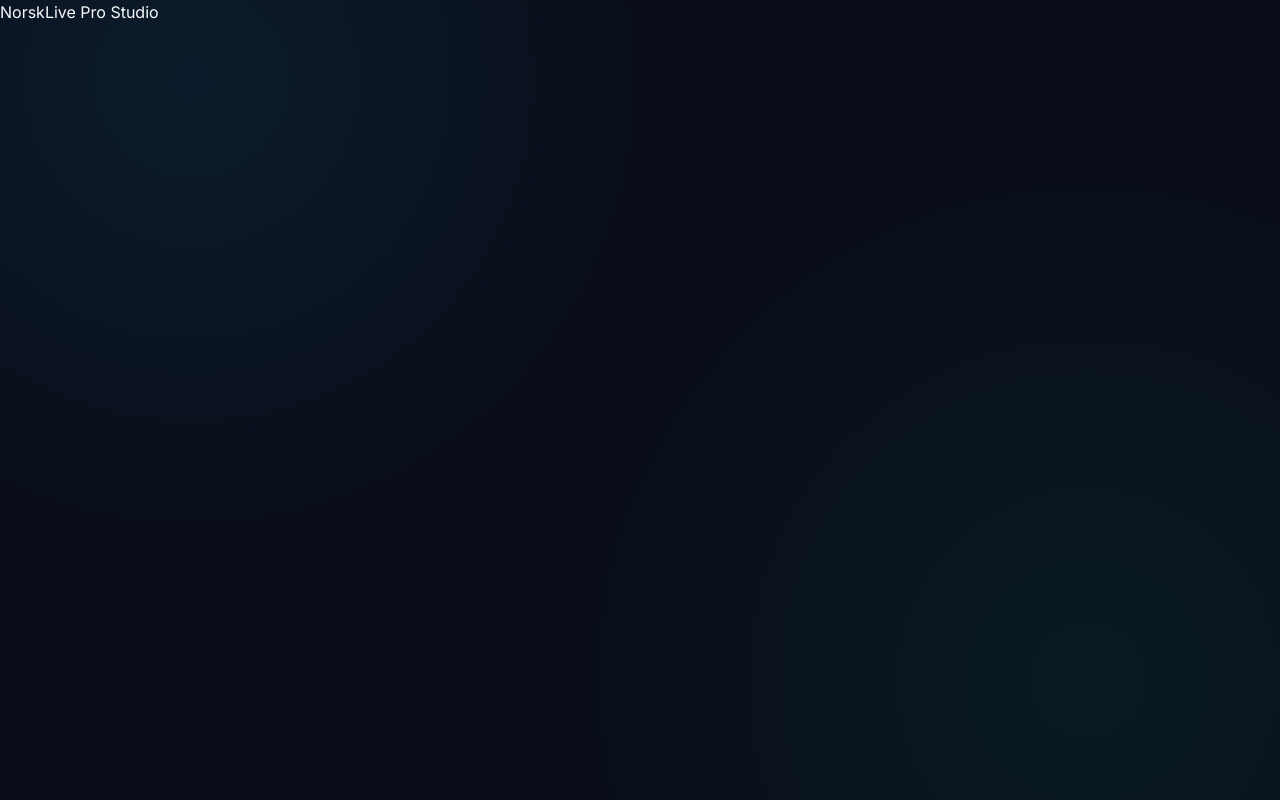
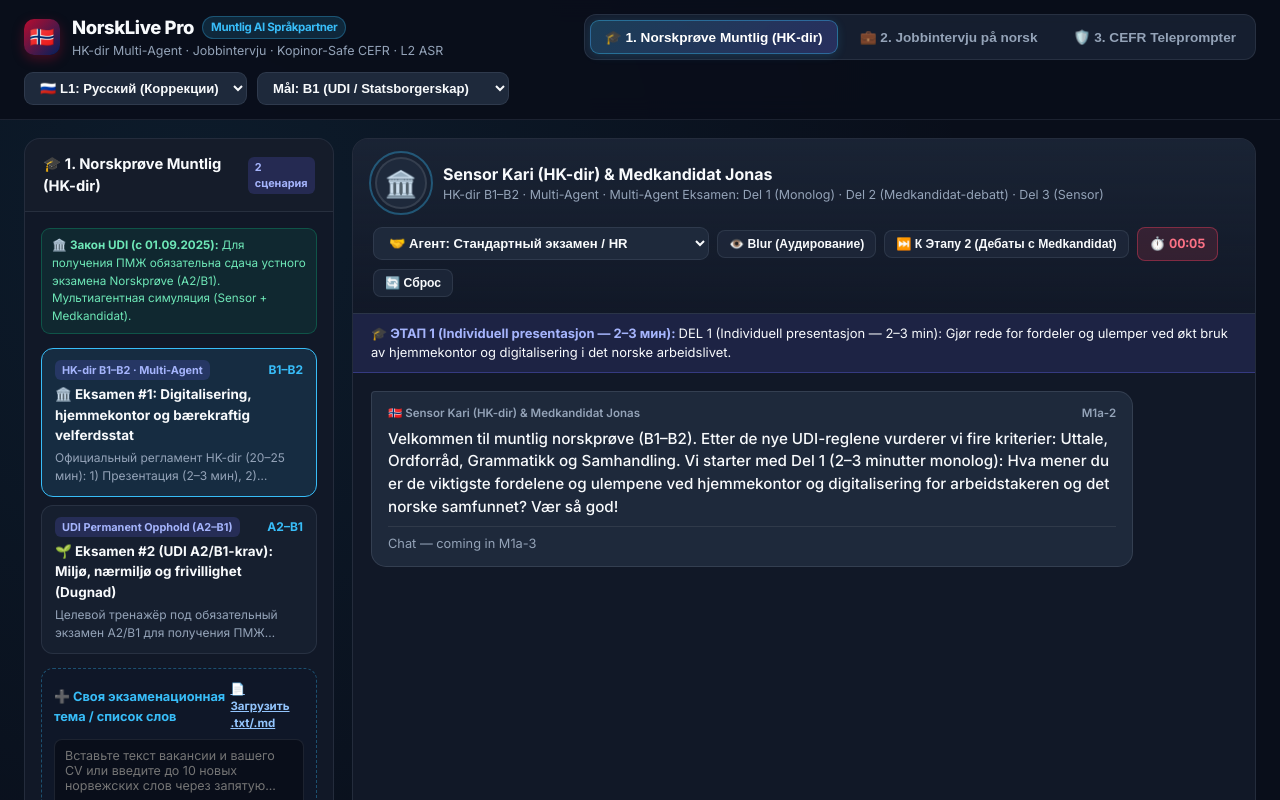
Before and after one commit to mironenkokonstantin1984-netizen/norsklive-pro-saas, a Next.js app: page /studio in a window 1280 px wide. Shown: the top 800 px of the page. Built offline with nearby package versions, Linux system fonts and the light colour scheme.

Commit message:
feat(m1a-2): task 9 - wire StudioPage with center column chat placeholder

```diff
--- a/src/components/studio/StudioPage.tsx
+++ b/src/components/studio/StudioPage.tsx
@@ -1,12 +1,169 @@
 'use client';
 
-import { useStudioState } from './useStudioState';
+import { speakNorwegian } from '../../lib/speech';
+import { CallHero, TopBar } from './TopBar';
+import { ScenarioPanel } from './ScenarioPanel';
+import { TargetWordsPanel } from './TargetWordsPanel';
+import { ExamStage } from './ExamStage';
+import { GlossaryPanel } from './GlossaryPanel';
+import { getL1Text, useStudioState } from './useStudioState';
 
 export function StudioPage() {
-  const studio = useStudioState();
+  const {
+    state,
+    switchModule,
+    selectScenario,
+    setL1Lang,
+    setUserLevel,
+    setAgentPersona,
+    toggleBlurMode,
+    restartSession,
+    applyCustomSource,
+    saveToGlossary,
+    exportReportAndGlossary,
+    advanceExamPart
+  } = useStudioState();
+
+  const currentModuleScenarios = state.scenarios[state.currentModule] || [];
+  const currentScenario = state.currentScenario;
+  const hints = currentScenario.hints || [];
+
   return (
-    <div data-testid="studio-root" data-module={studio.state.currentModule}>
-      NorskLive Pro Studio
+    <div>
+      <TopBar
+        currentModule={state.currentModule}
+        l1Lang={state.l1Lang}
+        userLevel={state.userLevel}
+        onSwitchModule={switchModule}
+        onChangeL1Lang={setL1Lang}
+        onChangeUserLevel={setUserLevel}
+      />
+
+      <main className="studio-layout">
+        {/* LEFT COLUMN: SCENARIOS, CUSTOM TEXT / 10-WORD GENERATOR & ACTIVE VOCAB BINGO */}
+        <ScenarioPanel
+          currentModule={state.currentModule}
+          scenarios={currentModuleScenarios}
+          currentScenario={currentScenario}
+          onSelectScenario={selectScenario}
+          onApplyCustomSource={applyCustomSource}
+        >
+          <TargetWordsPanel
+            targetWords={currentScenario.targetWords || []}
+            usedWords={state.usedWords}
+            l1Lang={state.l1Lang}
+            onSaveToGlossary={saveToGlossary}
+          />
+        </ScenarioPanel>
+
+        {/* CENTER COLUMN: MULTI-AGENT CALL STUDIO, EXAM STAGE & PLACEHOLDER FOR CHAT */}
+        <section className="panel">
+          <CallHero
+            currentModule={state.currentModule}
+            currentScenario={currentScenario}
+            agentPersona={state.agentPersona}
+            blurMode={state.blurMode}
+            examPart={state.examPart}
+            timerSeconds={state.timerSeconds}
+            onChangeAgentPersona={setAgentPersona}
+            onToggleBlur={toggleBlurMode}
+            onAdvanceExamPart={advanceExamPart}
+            onRestartSession={restartSession}
+          />
+
+          <ExamStage
+            currentModule={state.currentModule}
+            currentScenario={currentScenario}
+            examPart={state.examPart}
+          />
+
+          {/* Chat / Transcript Stream Placeholder (M1a-2) */}
+          <div className="chat-stream" id="chatStream">
+            <div className="msg-bubble msg-ai">
+              <div className="msg-meta">
+                <span>{`🇳🇴 ${currentScenario.partnerName}`}</span>
+                <span>M1a-2</span>
+              </div>
+              <div className="msg-norsk">{currentScenario.openingLine}</div>
+              <div className="msg-translation">Chat — coming in M1a-3</div>
+            </div>
+          </div>
+
+          {/* Teleprompter / Lifesaver Hints */}
+          <div className="teleprompter-box">
+            <div className="teleprompter-header">
+              <span>
+                💡 Динамический Телесуфлёр (Svar-forslag med målord · Кликни или произнеси в
+                микрофон)
+              </span>
+              <button
+                type="button"
+                id="speakHintBtn"
+                className="mini-action-btn"
+                onClick={() => speakNorwegian(currentScenario.openingLine)}
+              >
+                🔊 Повторить вопрос ИИ
+              </button>
+            </div>
+            <div className="hints-list" id="hintsContainer">
+              {hints.map((h) => {
+                const l1Hint = getL1Text(h, state.l1Lang, 'ru');
+                return (
+                  <div
+                    key={h.label}
+                    className="hint-card"
+                    onClick={() => speakNorwegian(h.norsk)}
+                  >
+                    <div className="hint-label">{`💡 ${h.label}`}</div>
+                    <div className="hint-norsk">{`«${h.norsk}»`}</div>
+                    <div className="hint-ru">{l1Hint}</div>
+                  </div>
+                );
+              })}
+            </div>
+          </div>
+
+          {/* Bottom Microphone & Voice Dock Placeholder */}
+          <div className="voice-dock">
+            <button
+              type="button"
+              id="micToggleBtn"
+              className="mic-button"
+              title="Chat — coming in M1a-3"
+              disabled
+            >
+              🎙️
+            </button>
+            <div className="voice-input-wrap">
+              <input
+                type="text"
+                id="userSpeechInput"
+                className="voice-text-input"
+                placeholder="Chat — coming in M1a-3"
+                disabled
+              />
+              <div className="voice-status-line">
+                <span id="micStatusText">Chat — coming in M1a-3</span>
+                <span
+                  id="usedWordsToast"
+                  style={{ color: '#34d399', fontWeight: 700 }}
+                ></span>
+              </div>
+            </div>
+            <button type="button" id="sendSpeechBtn" className="send-btn" disabled>
+              Отправить ➤
+            </button>
+          </div>
+        </section>
+
+        {/* RIGHT COLUMN: L1 MICRO-CORRECTIONS, HK-DIR SCORECARD & GLOSSARY */}
+        <GlossaryPanel
+          savedGlossary={state.savedGlossary}
+          usedWordsCount={state.usedWords.length}
+          totalTargetWords={(currentScenario.targetWords || []).length}
+          onExportReport={exportReportAndGlossary}
+        />
+      </main>
     </div>
   );
 }
```
